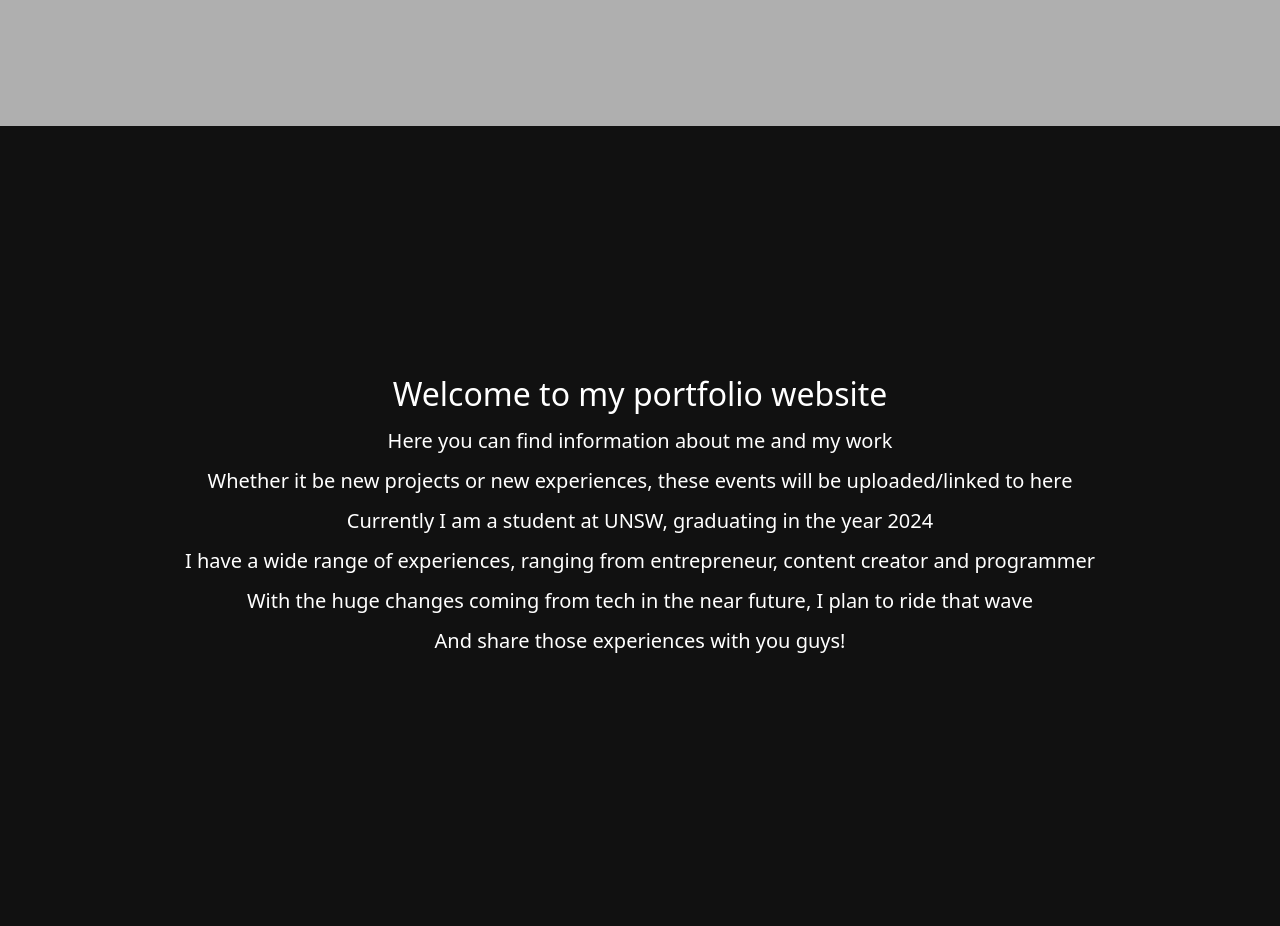
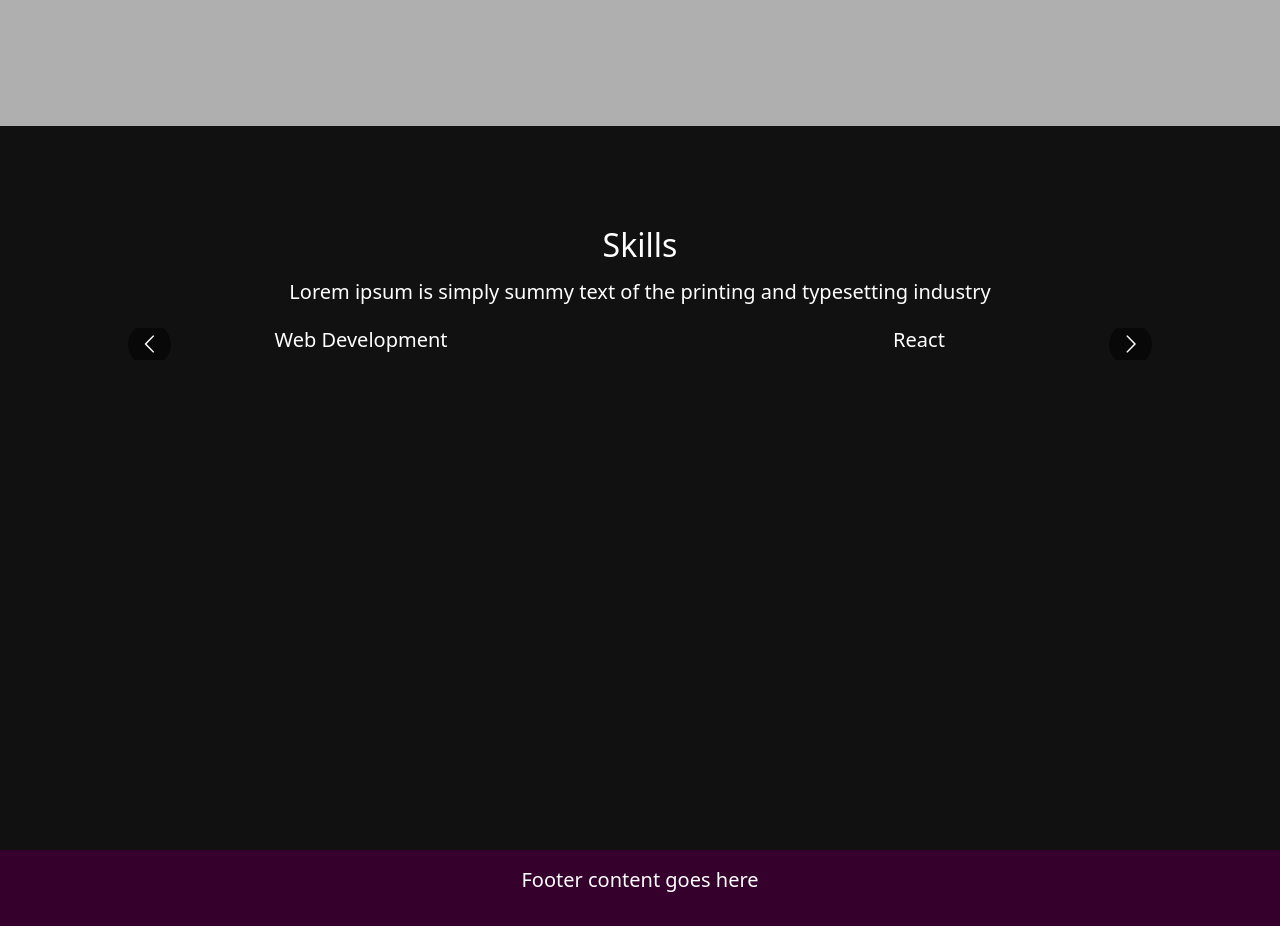
Before and after one commit to andrewblackmore26/my-app, a React (Create React App) app: page / in a window 1280 px wide. Shown: the part 1580-2506 px from the top of the page. Built offline with nearby package versions, Linux system fonts and the light colour scheme.

Commit message:
added carousel to skills section

```diff
--- a/package.json
+++ b/package.json
@@ -11,6 +11,7 @@
     "react-bootstrap": "^2.6.0",
     "react-dom": "^18.2.0",
     "react-icons": "^4.8.0",
+    "react-multi-carousel": "^2.8.3",
     "react-scripts": "5.0.1",
     "react-scroll": "^1.8.9",
     "react-tsparticles": "^2.9.3",
--- a/src/components/Skills.js
+++ b/src/components/Skills.js
@@ -1,19 +1,63 @@
 import React from "react"
 import '../styles/Skills.css';
+import Carousel from "react-multi-carousel";
+import "react-multi-carousel/lib/styles.css";
+import { Col, Row, Container } from "react-bootstrap";
+
 
 function Skills() {
-
+  const responsive = {
+    desktop: {
+      breakpoint: { max: 3000, min: 1024 },
+      items: 3,
+      slidesToSlide: 3 // optional, default to 1.
+    },
+    tablet: {
+      breakpoint: { max: 1024, min: 464 },
+      items: 2,
+      slidesToSlide: 2 // optional, default to 1.
+    },
+    mobile: {
+      breakpoint: { max: 464, min: 0 },
+      items: 1,
+      slidesToSlide: 1 // optional, default to 1.
+    }
+  };
 
   return (
     <div className="skills-container" name="skills">
-      <h2>Welcome to my portfolio website</h2>
-      <p>Here you can find information about me and my work <br></br>
-      Whether it be new projects or new experiences, these events will be uploaded/linked to here <br></br>
-      Currently I am a student at UNSW, graduating in the year 2024 <br></br>
-      I have a wide range of experiences, ranging from entrepreneur, content creator and programmer<br></br>
-      With the huge changes coming from tech in the near future, I plan to ride that wave<br></br>
-      And share those experiences with you guys!<br></br>
-      </p>
+      <Container>
+        <Row>
+          <Col>
+            <div className="skill-bx">
+              <h2>
+                Skills
+              </h2>
+              <p>Lorem ipsum is simply summy text of the printing and typesetting industry</p>
+              <Carousel responsive={responsive} infinite={true} className="skill-slider">
+                <div className="item">
+                  <h5>Web Development</h5>
+                </div>
+                <div className="item">
+
+                  <h5>React</h5>
+                </div>
+                <div className="item">
+
+                  <h5>Python</h5>
+                </div>
+                <div className="item">
+
+                  <h5>Java</h5>
+                </div>
+              </Carousel>
+            </div>
+          </Col>
+        </Row>
+      </Container>
+      <footer className="footer">
+        <p>Footer content goes here</p>
+      </footer>
     </div>
   )
 }
--- a/src/styles/NavBar.css
+++ b/src/styles/NavBar.css
@@ -4,7 +4,7 @@ h1 {
 
 .navbar-container {
   display: flex;
-  flex-direction: row;
+  flex-direction: column;
   justify-content: center;
   align-items: center;
   position: fixed;
--- a/src/styles/Skills.css
+++ b/src/styles/Skills.css
@@ -8,4 +8,12 @@
   color: #ffffff;
   font-size: 20px;
   line-height: 2;
+  padding-top: 100px;
 }
+
+.footer {
+  background-color: rgb(53, 0, 44);
+  padding: 10px;
+  margin-top: auto; /* Push the footer to the bottom */
+  width: 100%;
+}
```
Also changed, not shown: 1 other file (tests, documents, lock files or other folders).
